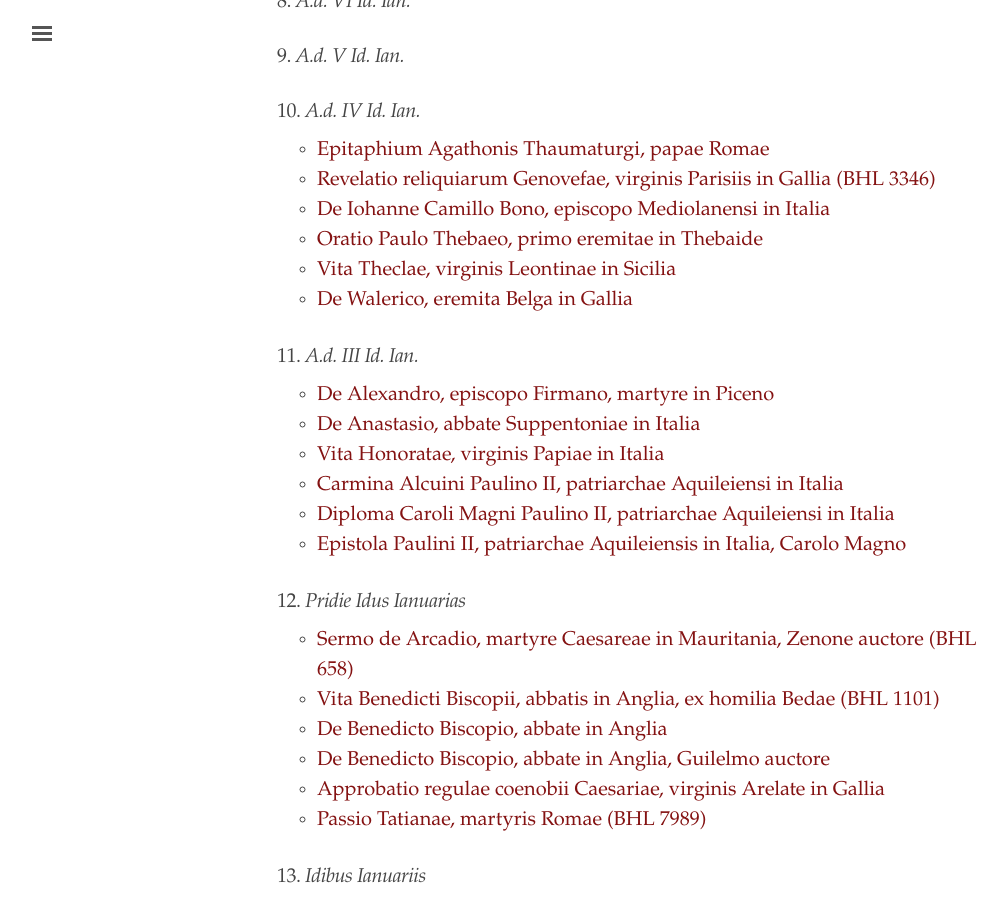
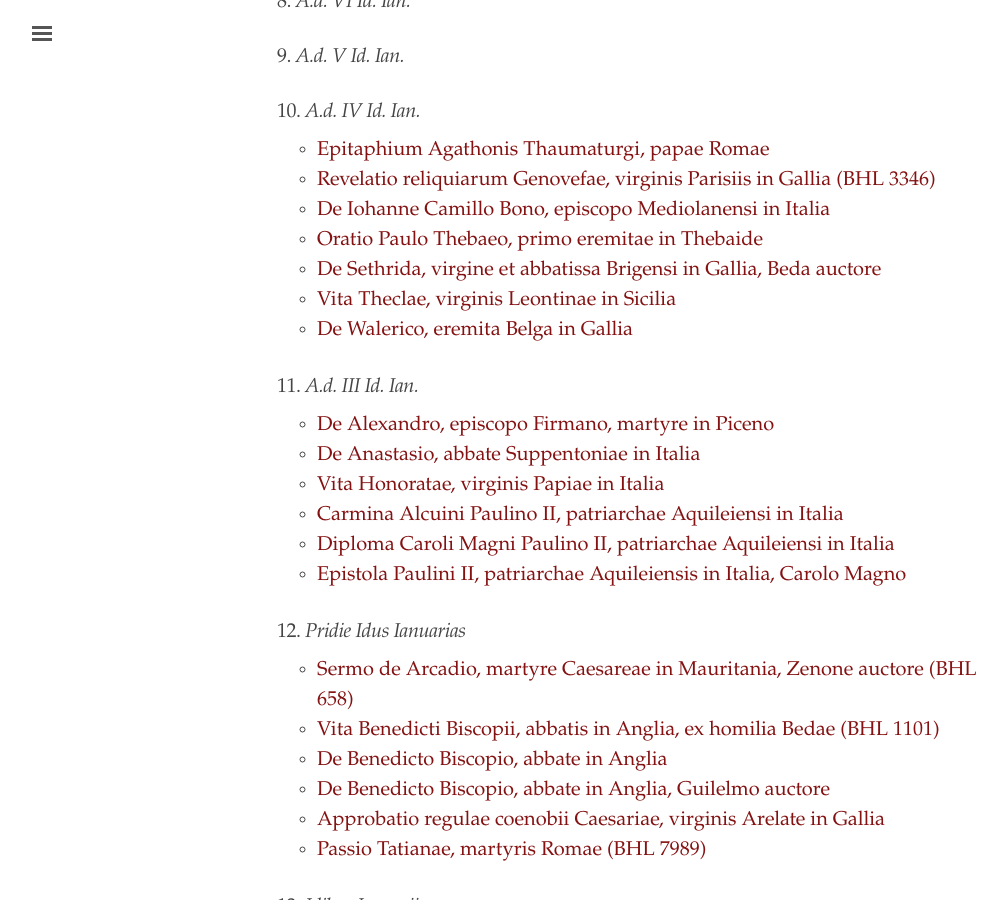
Before and after one commit to cjkoepke1/latin-hagiography, a Jekyll site: the page built from index.md, in a window 1280 px wide and 900 px high, scrolled down 1565 px. Shown: the whole window, without its empty margins (3-1010 px from the left). Built offline with Jekyll 4.4.1, drawn with Linux system fonts in a browser that asks for light colours.

Commit message:
Added De Sethrida Bedae

```diff
--- a/index.md
+++ b/index.md
@@ -63,6 +63,7 @@
 - [Revelatio reliquiarum Genovefae, virginis Parisiis in Gallia (BHL 3346)](https://cjkoepke1.github.io/latin-hagiography/texts/revelatio-genovefae/)
 - [De Iohanne Camillo Bono, episcopo Mediolanensi in Italia](https://cjkoepke1.github.io/latin-hagiography/texts/de-iohanne-bono/)
 - [Oratio Paulo Thebaeo, primo eremitae in Thebaide](https://cjkoepke1.github.io/latin-hagiography/texts/oratio-paulo-thebaeo/)
+- [De Sethrida, virgine et abbatissa Brigensi in Gallia, Beda auctore](https://cjkoepke1.github.io/latin-hagiography/texts/de-sethrida-bedae/)
 - [Vita Theclae, virginis Leontinae in Sicilia](https://cjkoepke1.github.io/latin-hagiography/texts/vita-theclae-leontinae/)
 - [De Walerico, eremita Belga in Gallia](https://cjkoepke1.github.io/latin-hagiography/texts/de-walerico/)
 
```
